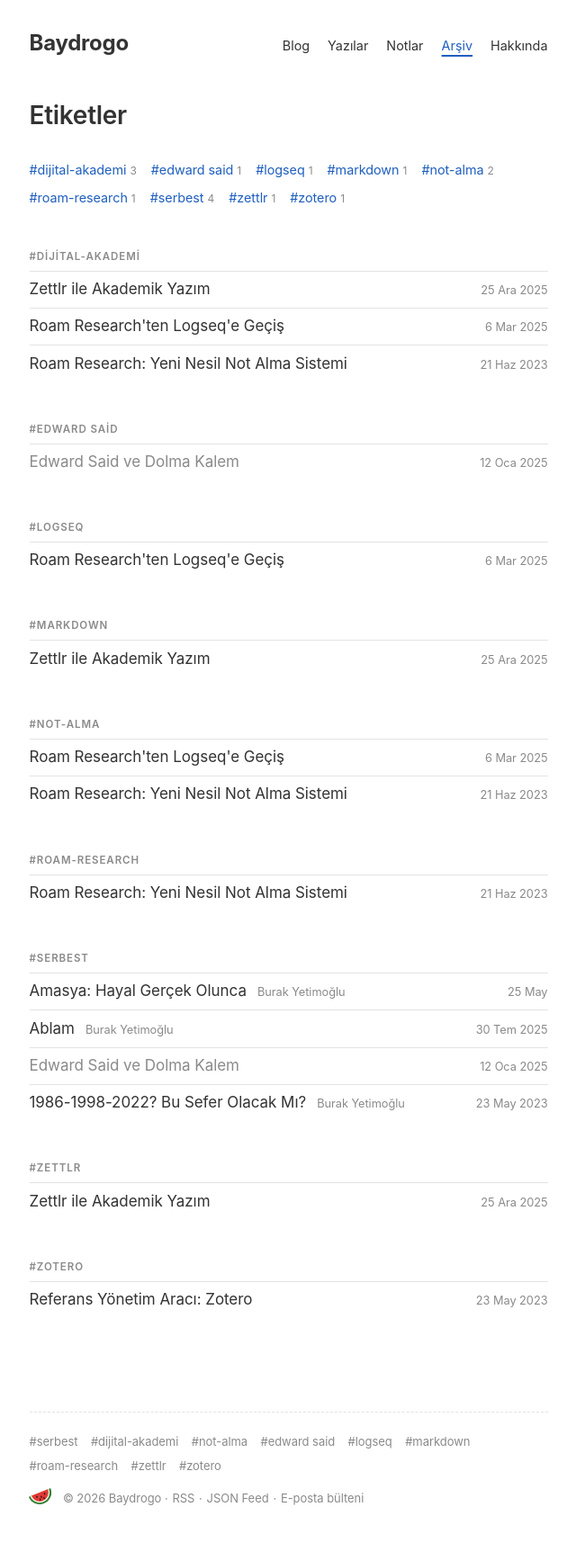
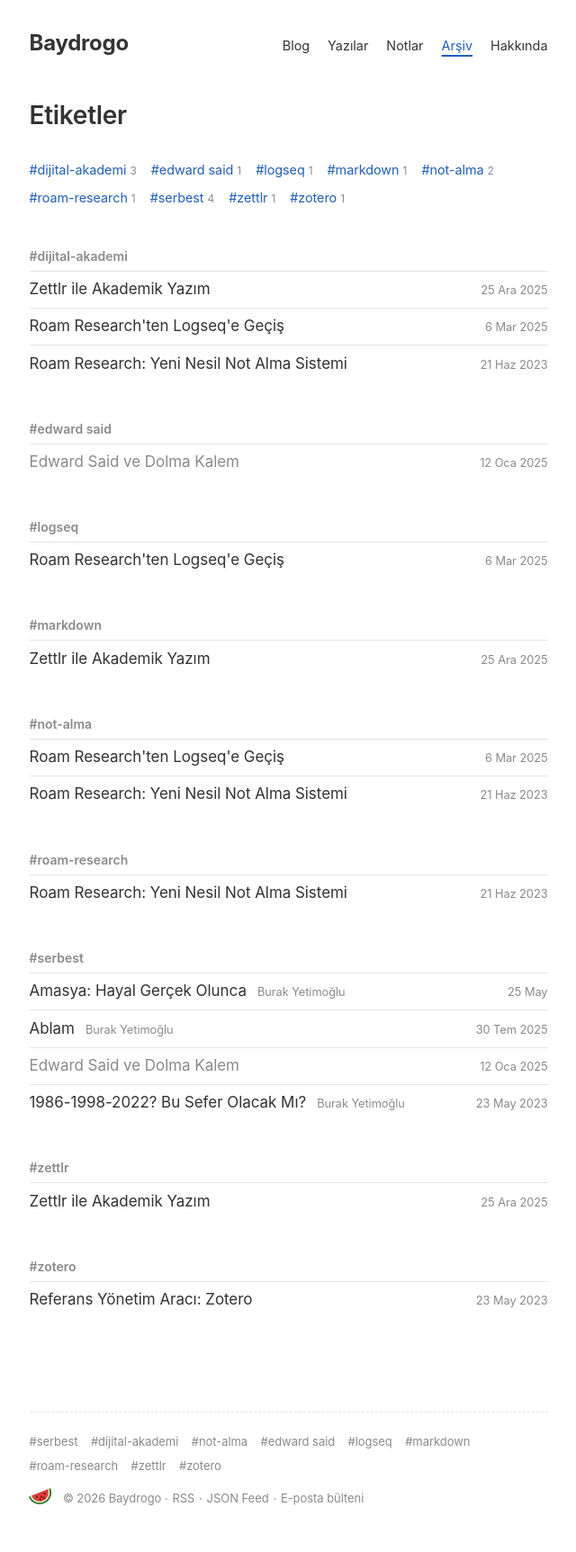
Before and after one commit to baydrogo/baydrogo, a Jekyll site: the page built from etiketler.md, in a window 1280 px wide. Shown: the whole page at 90% size, without its empty margins (312-952 px from the left). Built offline with Jekyll 4.4.1, drawn with Linux system fonts in a browser that asks for light colours.

Commit message:
Deneme (kartlar): grup başlıkları da normal yazımla
Co-Authored-By: Claude Opus 5.5 <noreply@anthropic.com>

```diff
--- a/assets/css/style.scss
+++ b/assets/css/style.scss
@@ -598,3 +598,4 @@ a:hover { text-decoration: underline; }
 .ilgili .bolum-etiketi { margin-top: 2.25rem; }
 .kart-baglam { display: -webkit-box; -webkit-box-orient: vertical; -webkit-line-clamp: 3; line-clamp: 3; overflow: hidden; }
 .geri-baglantilar h2, .ilgili .bolum-etiketi { font-size: 14px; letter-spacing: 0; text-transform: none; }
+.grup-basligi { font-size: 14px; letter-spacing: 0; text-transform: none; }
```
